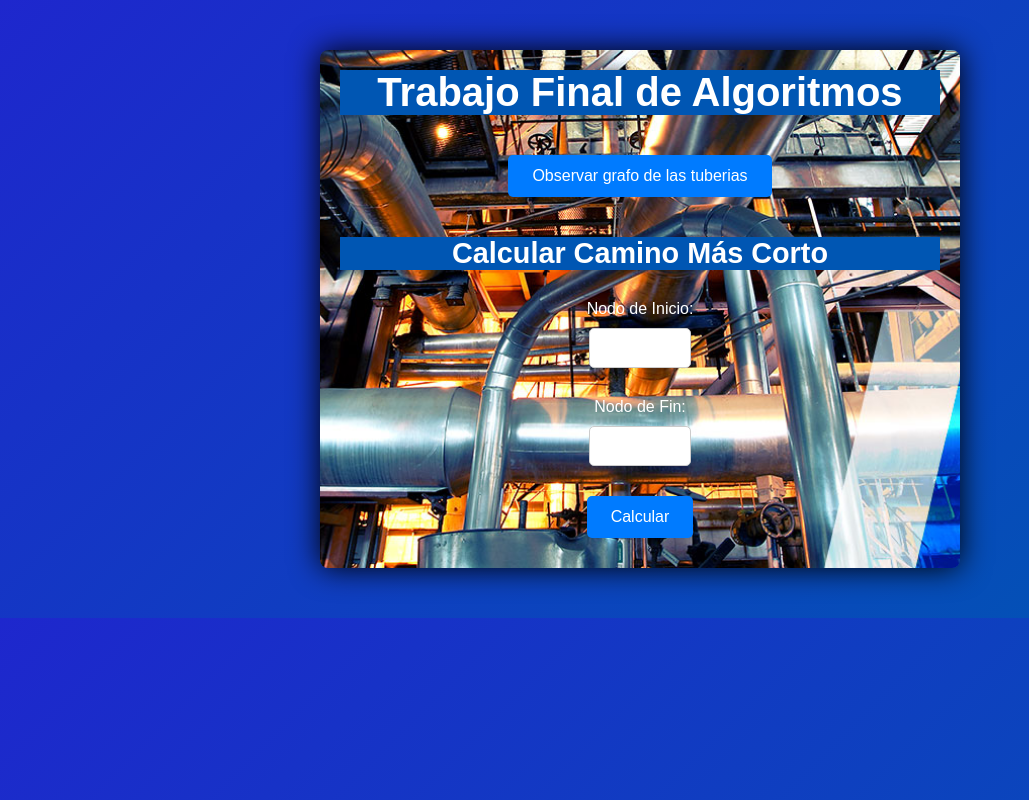
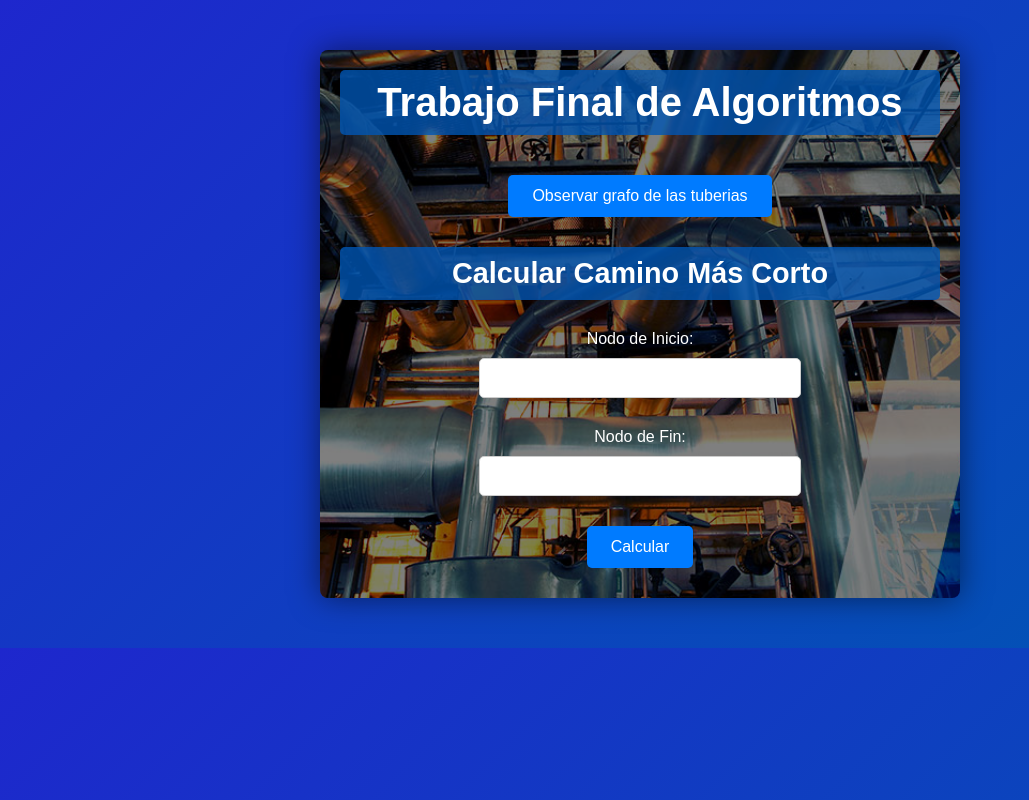
Before and after one commit to colrod1207/TF-Complejidad-Algitmica, a Flask app: page / in a window 1280 px wide. Shown: the whole page, without its empty margins (0-1029 px from the left). Run offline with Flask 3, Linux system fonts and the light colour scheme.

Commit message:
arreglar funcionamiento de bontones y diseño de la página principal

```diff
--- a/static/styles.css
+++ b/static/styles.css
@@ -13,21 +13,38 @@ body {
   background: url(../static/tubos.jpg) no-repeat center center;
   background-size: cover;
   border-radius: 8px;
-  box-shadow: 0 0 30px black;
+  box-shadow: 0 0 30px rgba(0, 0, 0, 0.5);
+  position: relative;
 }
 
-h1 {
+.container::before {
+  content: '';
+  position: absolute;
+  top: 0;
+  left: 0;
+  right: 0;
+  bottom: 0;
+  background-color: rgba(0, 0, 0, 0.5);
+  border-radius: 8px;
+}
+
+.container > * {
+  position: relative;
+  z-index: 1;
+}
+
+h1, h2 {
   color: white;
-  background-color: #0056b3;
   margin-top: 0;
   font-size: 2.5em;
+  background-color: rgba(0, 86, 179, 0.8);
+  padding: 10px;
+  border-radius: 5px;
 }
 
 h2 {
-  color: white;
-  margin-top: 30px;
   font-size: 1.8em;
-  background-color: #0056b3;
+  margin-top: 20px;
 }
 
 .buttons {
@@ -45,11 +62,12 @@ h2 {
   border-radius: 5px;
   text-decoration: none;
   cursor: pointer;
-  transition: background-color 0.3s ease;
+  transition: background-color 0.3s ease, transform 0.3s ease;
 }
 
 .btn:hover {
   background-color: #0056b3;
+  transform: scale(1.05);
 }
 
 form {
@@ -67,7 +85,8 @@ input {
   padding: 10px;
   margin-top: 10px;
   margin-bottom: 20px;
-  width: 80px;
+  width: calc(100% - 40px);
+  max-width: 300px;
   font-size: 16px;
   border: 1px solid #ccc;
   border-radius: 5px;
@@ -88,11 +107,12 @@ button {
   border: none;
   border-radius: 5px;
   cursor: pointer;
-  transition: background-color 0.3s ease;
+  transition: background-color 0.3s ease, transform 0.3s ease;
 }
 
 button:hover {
   background-color: #218838;
+  transform: scale(1.05);
 }
 
 img {
--- a/templates/graph.html
+++ b/templates/graph.html
@@ -8,7 +8,7 @@
 </head>
 <body>
     <h1>Grafo de las Tuberías</h1>
-    <img src="{{ url_for('static', filename='graph.png') }}" alt="Graph">
-    <a href="{{ url_for('index') }}" class="btn">Volver al Inicio</a>
+    <img src="/static/graph.png" alt="Graph">
+    <a href="/templates/index.html" class="btn">Volver al Inicio</a>
 </body>
 </html>
--- a/templates/index.html
+++ b/templates/index.html
@@ -20,7 +20,7 @@
             <label for="end_node">Nodo de Fin:</label>
             <input type="number" id="end_node" name="end_node" min="1" max="1500" required>
             <div>
-              <button type="submit" class="btn">Calcular</button>
+              <button type="button" class="btn" onclick="window.location.href='/templates/graph.html'">Calcular</button>
             </div>
         </form>
     </div>
```
